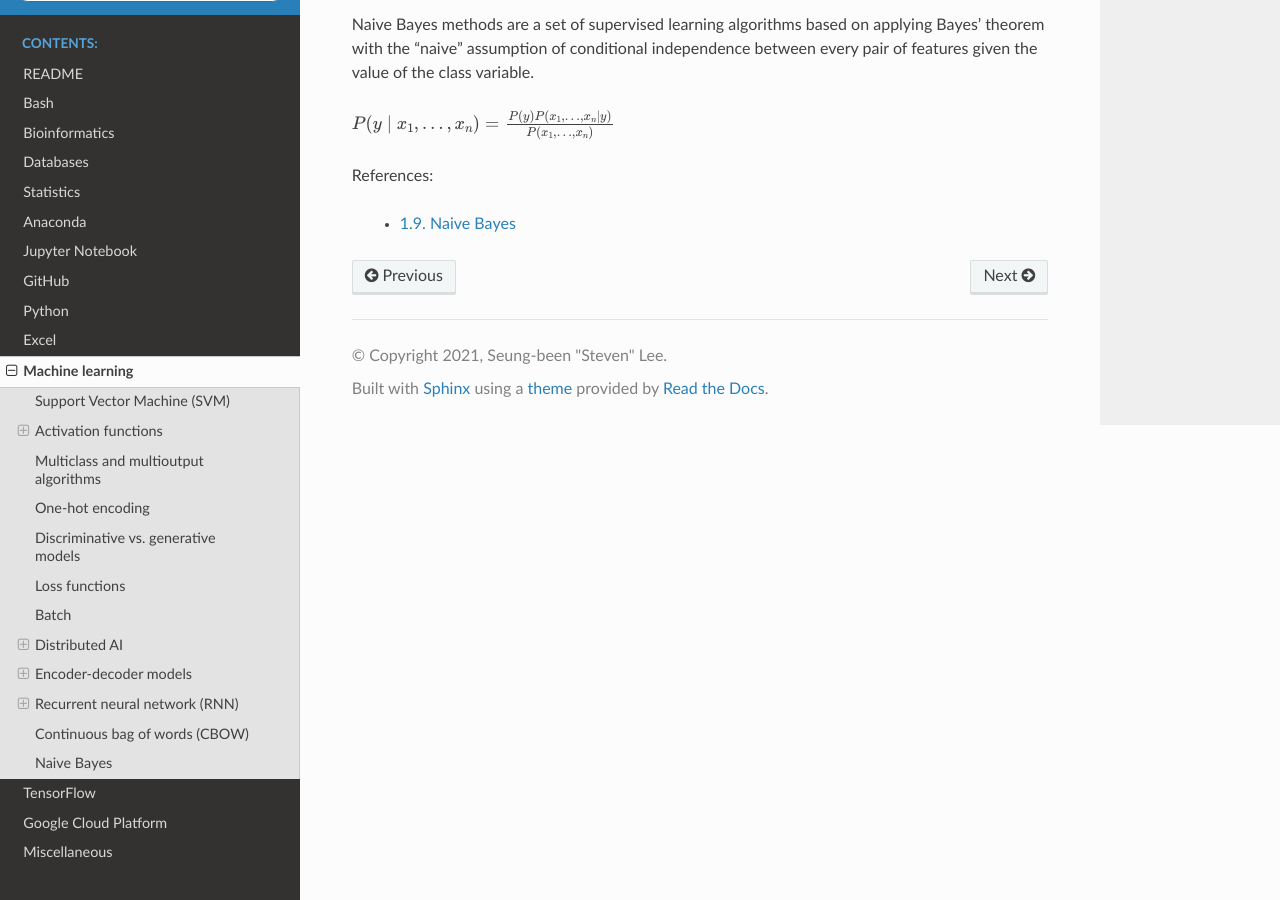
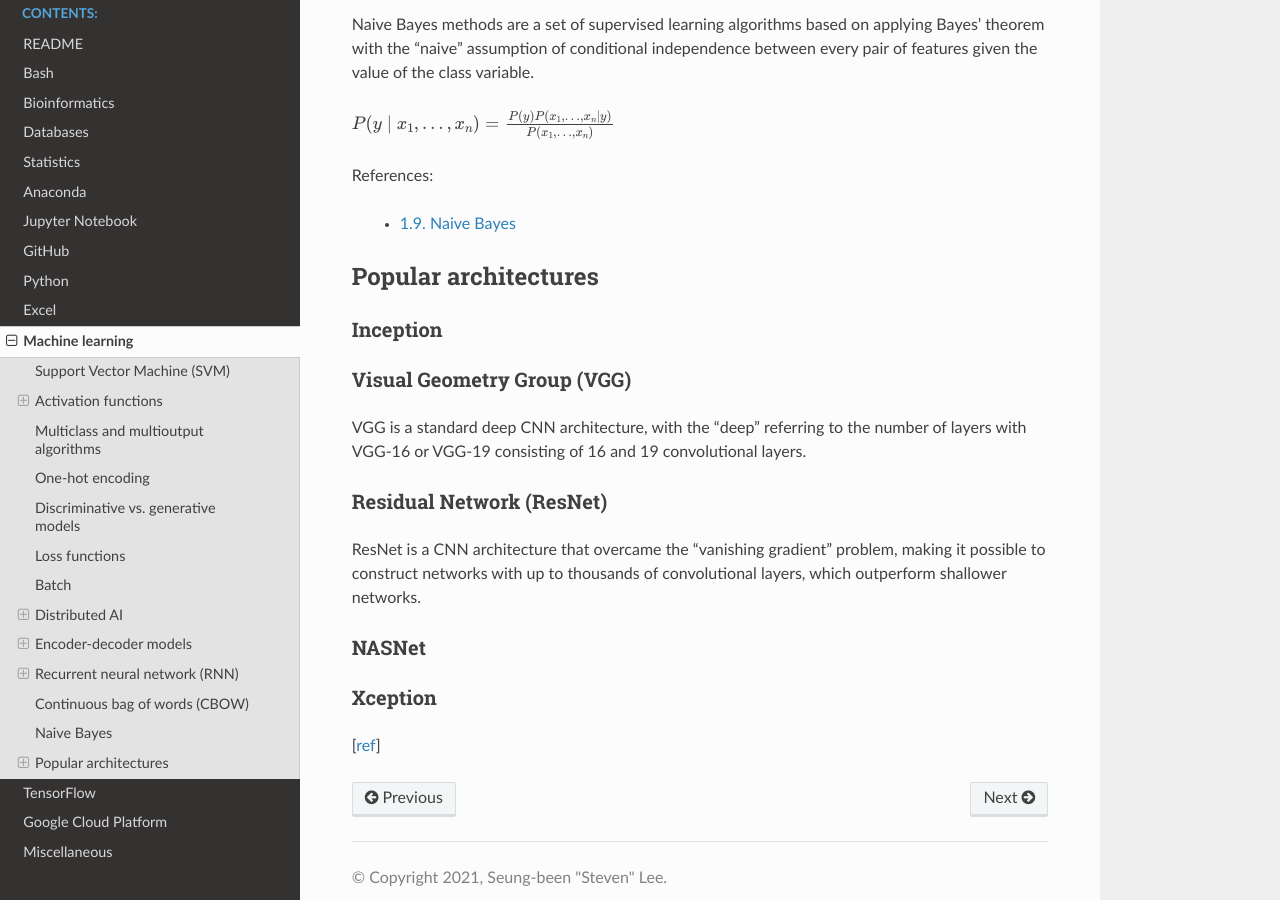
Before and after one commit to sbslee/notes, a Sphinx documentation site: the page built from docs/machine_learning.rst, in a window 1280 px wide and 900 px high, scrolled down 8396 px. Built offline with Sphinx 7.4.7 and the Read the Docs theme 2.0.0, drawn with Linux system fonts in a browser that asks for light colours.

Commit message:
Update docs

```diff
--- a/docs/machine_learning.rst
+++ b/docs/machine_learning.rst
@@ -226,3 +226,29 @@ Naive Bayes methods are a set of supervised learning algorithms based on applyin
 References:
 
   - `1.9. Naive Bayes <https://scikit-learn.org/stable/modules/naive_bayes.html#gaussian-naive-bayes>`__
+
+Popular architectures
+=====================
+
+Inception
+---------
+
+Visual Geometry Group (VGG)
+---------------------------
+
+VGG is a standard deep CNN architecture, with the "deep" referring to the number of layers with VGG-16 or VGG-19 consisting of 16 and 19 convolutional layers.
+
+.. image: https://viso.ai/wp-content/uploads/2021/10/vgg-neural-network-architecture.png
+
+Residual Network (ResNet)
+-------------------------
+
+ResNet is a CNN architecture that overcame the "vanishing gradient" problem, making it possible to construct networks with up to thousands of convolutional layers, which outperform shallower networks.
+
+NASNet
+------
+
+Xception
+--------
+
+[`ref <https://arxiv.org/pdf/1610.02357.pdf>`__]
```
